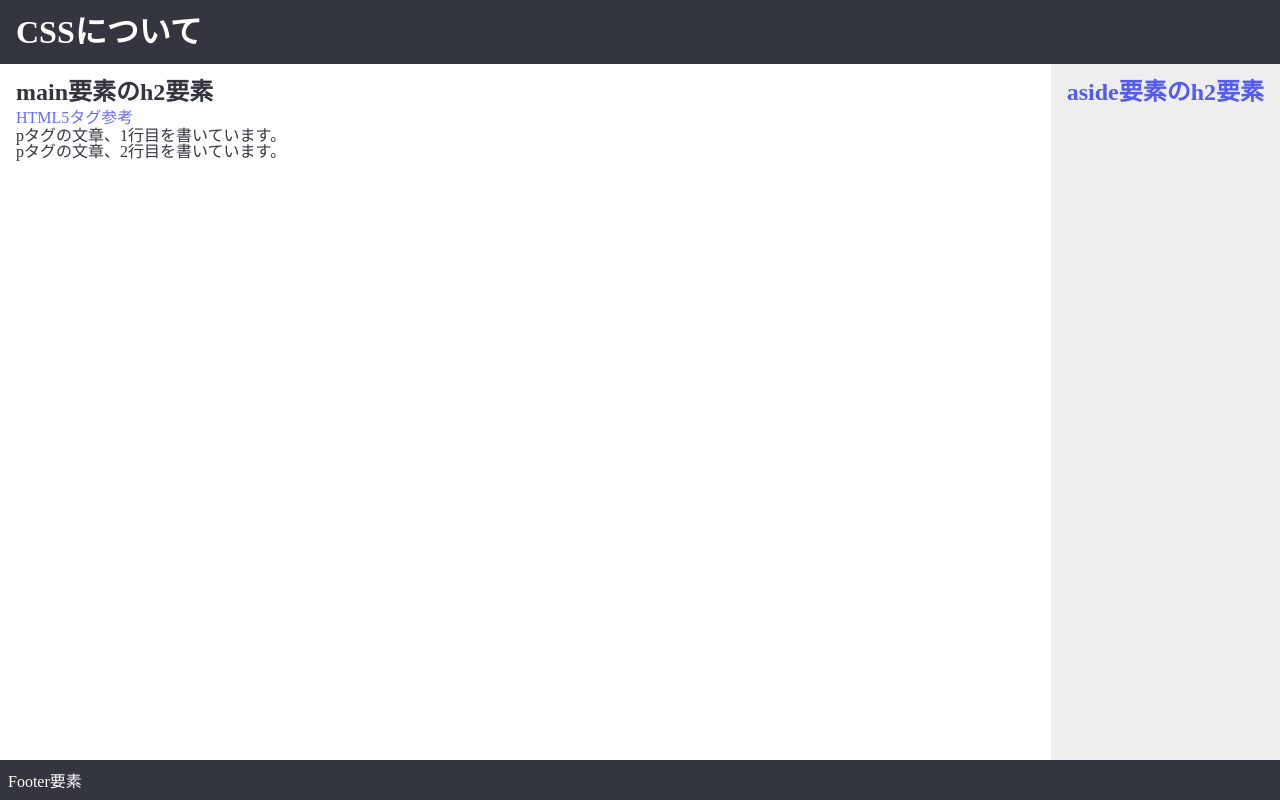
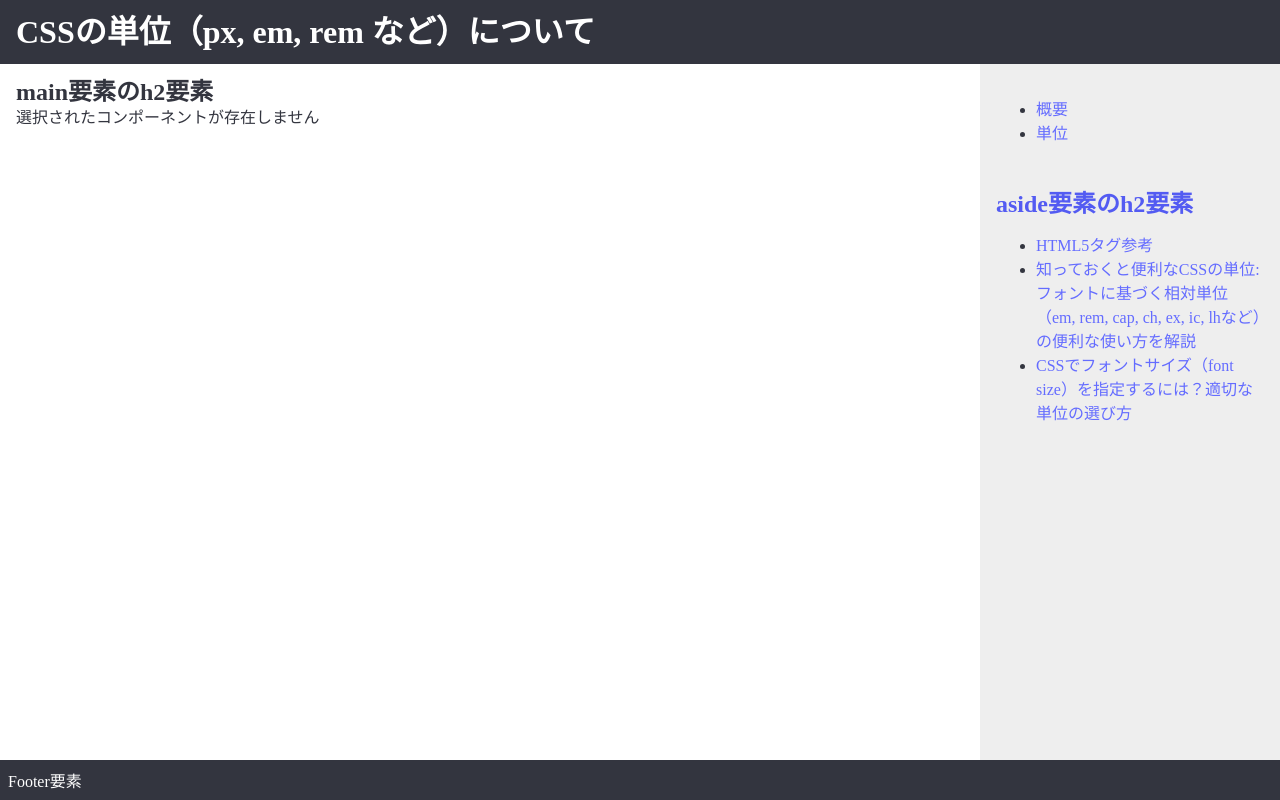
Before and after one commit to tmc-yukihide-ohta/css_study, a React (Vite) app: page / in a window 1280 px wide. Built offline with nearby package versions, Linux system fonts and the light colour scheme.

Commit message:
ページ遷移のベース完成

```diff
--- a/src/App.tsx
+++ b/src/App.tsx
@@ -3,15 +3,25 @@ import Header from './component/Header.tsx'
 import Main from './component/Main.tsx'
 import Aside from './component/Aside.tsx'
 import Footer from './component/Footer.tsx'
+import Nav from "./component/Nav.tsx";
+import {useState} from "react";
 function App() {
+  const [selectedComponent, setSelectedComponent] = useState<string>('');
+  const handleComponentSelect = (componentId: string) => {
+    setSelectedComponent(componentId);
+  };
+
   return (
     <>
       <header>
         <Header />
       </header>
       <main>
-        <Main />
+        <Main selectedComponent={selectedComponent}/>
       </main>
+      <nav>
+        <Nav onComponentSelect={handleComponentSelect}/>
+      </nav>
       <aside>
         <Aside />
       </aside>
--- a/src/app.scss
+++ b/src/app.scss
@@ -4,8 +4,8 @@
   width: 100%;
   height: 100vh;
   display: grid;
-  grid-template-rows: auto 1fr auto;
-  grid-template-columns: 1fr auto;
+  grid-template-rows: auto auto 1fr auto;
+  grid-template-columns: 1fr 300px;
 }
 
 header {
@@ -17,15 +17,23 @@ header {
 }
 
 main {
-  grid-row: 2/ 3;
+  grid-row: 2/ 4;
   grid-column: 1/ 2;
   background-color: $theme1-main-background-color;
   color:$theme1-main-font-color;
   padding: 16px;
 }
 
+nav {
+  grid-row: 2/ 3;
+  grid-column: 2/ 3;
+  background-color: $theme1-nav-background-color;
+  color:$theme1-nav-font-color;
+  padding: 16px;
+}
+
 Aside {
-  grid-row: 2/ 3;
+  grid-row: 3/ 4;
   grid-column: 2/ 3;
   background-color: $theme1-aside-background-color;
   color:$theme1-aside-font-color;
@@ -33,7 +41,7 @@ Aside {
 }
 
 footer {
-  grid-row: 3/ 4;
+  grid-row: 4/ 5;
   grid-column: 1/ 3;
   background-color: $theme1-footer-background-color;
   color:$theme1-footer-font-color;
--- a/src/component/Aside.tsx
+++ b/src/component/Aside.tsx
@@ -3,6 +3,25 @@ const Aside = () => {
   return (
     <div className={styles.asideComponent}>
       <h2>aside要素のh2要素</h2>
+      <ul>
+        <li>
+          <a href="https://chot.design/html-css-beginner/5cac8c19c5ec/" target="_blank" className={styles.reference}>
+            HTML5タグ参考
+          </a>
+        </li>
+        <li>
+          <a href="https://coliss.com/articles/build-websites/operation/css/relative-length-units-based-on-font.html"
+             target="_blank" className={styles.reference}>
+            知っておくと便利なCSSの単位: フォントに基づく相対単位（em, rem, cap, ch, ex, ic, lhなど）の便利な使い方を解説
+          </a>
+        </li>
+        <li>
+          <a href="https://ferret-plus.com/7062"
+             target="_blank" className={styles.reference}>
+            CSSでフォントサイズ（font size）を指定するには？適切な単位の選び方
+          </a>
+        </li>
+      </ul>
     </div>
   )
 }
--- /dev/null
+++ b/src/component/Compare.tsx
@@ -0,0 +1,22 @@
+import styles from './Main.module.scss'
+const Main = () => {
+  return (
+    <div className={styles.mainComponent}>
+      <h2>main要素のh2要素</h2>
+      <section>
+        <p className={styles.px}>pタグの文章、単位：10pxで書いています。</p>
+        <p className={styles.em}>pタグの文章、単位：1emで書いています。</p>
+        <p className={styles.rem}>pタグの文章、単位：1remで書いています。</p>
+        <p className={styles.percent}>pタグの文章、単位：100%で書いています。</p>
+      </section>
+      <section>
+        <p className={styles.px2}>pタグの文章、単位：20pxで書いています。</p>
+        <p className={styles.em2}>pタグの文章、単位：2emで書いています。</p>
+        <p className={styles.rem2}>pタグの文章、単位：2remで書いています。</p>
+        <p className={styles.percent2}>pタグの文章、単位：200%で書いています。</p>
+      </section>
+    </div>
+  )
+}
+
+export default Main
--- a/src/component/Header.tsx
+++ b/src/component/Header.tsx
@@ -2,7 +2,7 @@ import styles from './Header.module.scss'
 const Header = () => {
   return (
     <div className={styles.headerComponent}>
-      <h1>CSSについて</h1>
+      <h1>CSSの単位（px, em, rem など）について</h1>
     </div>
   )
 }
--- a/src/component/Main.module.scss
+++ b/src/component/Main.module.scss
@@ -2,4 +2,41 @@
   .reference {
 
   }
+
+  section {
+    padding: 16px 0;
+  }
+
+  .px {
+    font-size: 10px;
+  }
+
+  .em {
+    font-size: 1em;
+  }
+
+  .rem {
+    font-size: 1rem;
+  }
+
+  .percent {
+    font-size: 100%;
+  }
+
+
+  .px2 {
+    font-size: 20px;
+  }
+
+  .em2 {
+    font-size: 2em;
+  }
+
+  .rem2 {
+    font-size: 2rem;
+  }
+  .percent2 {
+    font-size: 200%;
+  }
+
 }
--- a/src/component/Main.tsx
+++ b/src/component/Main.tsx
@@ -1,13 +1,28 @@
 import styles from './Main.module.scss'
-const Main = () => {
+import Aside from "./Aside.tsx";
+import Compare from "./Compare.tsx";
+
+interface MainProps {
+  selectedComponent: string;
+}
+
+const Main:React.FC<MainProps> = ({ selectedComponent }) => {
+  const renderContent = () => {
+    switch (selectedComponent) {
+      case '001':
+        return <Aside/>;
+      case '002':
+        return <Compare/>;
+      // ... 他のコンポーネントに対する処理を追加
+      default:
+        return <div>選択されたコンポーネントが存在しません</div>;
+    }
+  }
+
   return (
     <div className={styles.mainComponent}>
       <h2>main要素のh2要素</h2>
-      <a href="https://chot.design/html-css-beginner/5cac8c19c5ec/" target="_blank" className={styles.reference}>
-        HTML5タグ参考
-      </a>
-      <p>pタグの文章、1行目を書いています。</p>
-      <p>pタグの文章、2行目を書いています。</p>
+      {renderContent()}
     </div>
   )
 }
--- /dev/null
+++ b/src/component/Nav.module.scss
@@ -0,0 +1,3 @@
+.navPage {
+
+}
--- /dev/null
+++ b/src/component/Nav.tsx
@@ -0,0 +1,23 @@
+import styles from './Nav.module.scss'
+import React from "react";
+
+interface NavProps {
+  onComponentSelect: (componentId:string) => void
+}
+
+
+const Nav:React.FC<NavProps> =({onComponentSelect}) => {
+  const handleComponentSelect = (componentId: string) => {
+    onComponentSelect(componentId)
+  }
+  return (
+    <div className={styles.NavPage}>
+      <ul>
+        <li><a href='#' onClick={() => handleComponentSelect('001')}>概要</a></li>
+        <li><a href='#' onClick={() => handleComponentSelect('002')}>単位</a></li>
+      </ul>
+    </div>
+  )
+}
+
+export default Nav
--- a/src/styles/_colors.scss
+++ b/src/styles/_colors.scss
@@ -1,10 +1,12 @@
 // Theme1
 $theme1-header-background-color:#33353F;
 $theme1-main-background-color:#FFFFFF;
+$theme1-nav-background-color:#EEEEEE;
 $theme1-aside-background-color:#EEEEEE;
 $theme1-footer-background-color:#33353F;
 
 $theme1-header-font-color:#FFFFFF;
 $theme1-main-font-color:#33353F;
+$theme1-nav-font-color:#33353F;
 $theme1-aside-font-color:#33353F;
 $theme1-footer-font-color:#FFFFFF;
```
